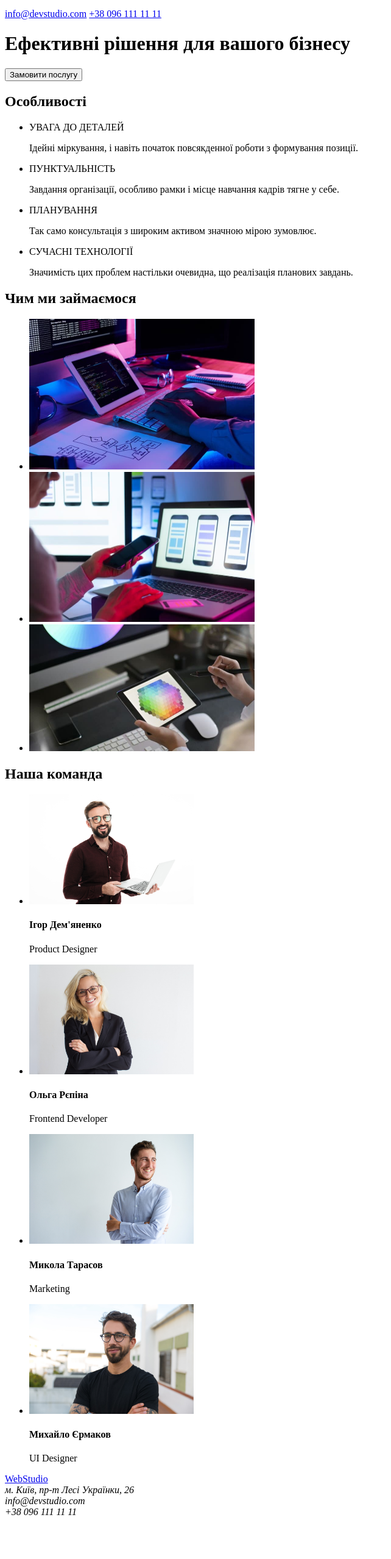
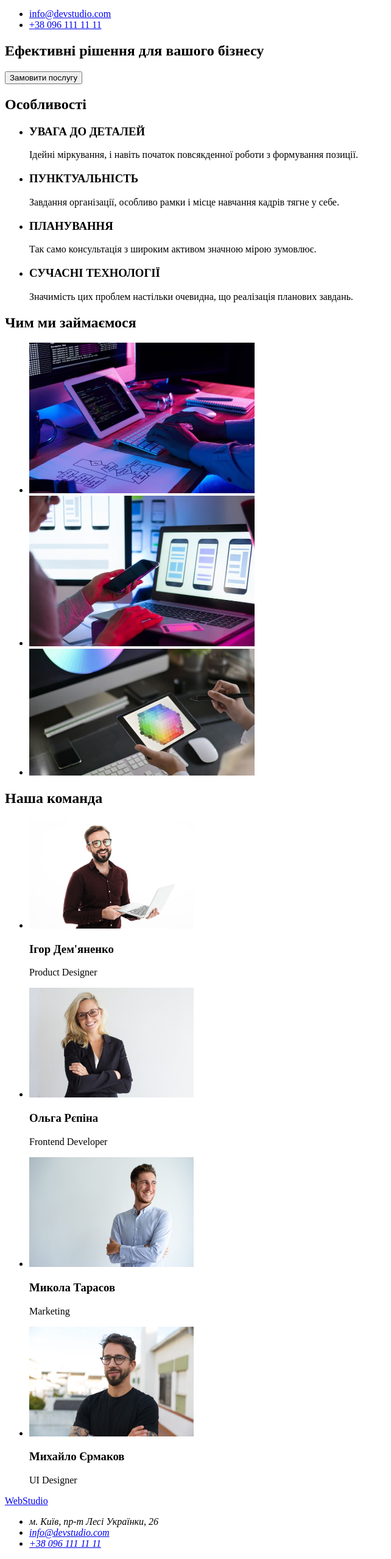
Before and after one commit to Putinjov/Putinjov-goit-markup-hw-01, a plain HTML site: page index.html in a window 1280 px wide. Shown: the part 98-2655 px from the top of the page at 61% size, without its empty margins (0-642 px from the left). Before the commit the page ends 2595 px from the top, so only its background shows below. Drawn offline with Linux system fonts and the light colour scheme.

Commit message:
Home Work 2 correction

```diff
--- a/index.html
+++ b/index.html
@@ -1,5 +1,5 @@
 <!DOCTYPE html>
-<html lang="en">
+<html lang="uk">
   <head>
     <meta charset="UTF-8" />
     <meta http-equiv="X-UA-Compatible" content="IE=edge" />
@@ -9,7 +9,7 @@
   <body>
     <!--Top Line-->
     <header>
-      <a href="/"><span>Web</span>Studio</a>
+      <a href="/">Web<span>Studio</span></a>
       <nav>
         <!-- Menu navigation -->
         <ul>
@@ -19,43 +19,47 @@
         </ul>
       </nav>
       <!--Contacts-->
-      <div>
-        <a href="mailto:info@devstudio.com">info@devstudio.com</a>
-        <a href="tel:+380961111111">+38 096 111 11 11</a>
-      </div>
+      <ul>
+        <li>
+          <a href="mailto:info@devstudio.com">info@devstudio.com</a>
+        </li>
+        <li>
+          <a href="tel:+380961111111">+38 096 111 11 11</a>
+        </li>
+      </ul>
     </header>
     <main>
       <!--Герой-->
-      <div>
+      <section>
         <h1>Ефективні рішення для вашого бізнесу</h1>
         <button type="button">Замовити послугу</button>
-      </div>
+      </section>
       <!--Особливості///Прихований заголовок-->
       <section>
         <h2>Особливості</h2>
         <ul>
           <li>
-            УВАГА ДО ДЕТАЛЕЙ
+            <h3>УВАГА ДО ДЕТАЛЕЙ</h3>
             <p>
               Ідейні міркування, і навіть початок повсякденної роботи з
               формування позиції.
             </p>
           </li>
           <li>
-            ПУНКТУАЛЬНІСТЬ
+            <h3>ПУНКТУАЛЬНІСТЬ</h3>
             <p>
               Завдання організації, особливо рамки і місце навчання кадрів тягне
               у себе.
             </p>
           </li>
           <li>
-            ПЛАНУВАННЯ
+            <h3>ПЛАНУВАННЯ</h3>
             <p>
               Так само консультація з широким активом значною мірою зумовлює.
             </p>
           </li>
           <li>
-            СУЧАСНІ ТЕХНОЛОГІЇ
+            <h3>СУЧАСНІ ТЕХНОЛОГІЇ</h3>
             <p>
               Значимість цих проблем настільки очевидна, що реалізація планових
               завдань.
@@ -71,19 +75,22 @@
             <img
               src="images/close-up-image-programer-working-his-desk-office_1098-18707.jpg"
               alt="Програміст працює за комп'ютером в офісі"
-              width="370"/>
+              width="370"
+            />
           </li>
           <li>
             <img
               src="images/web-ui-designers-are-developing-application-smartphones-team-creators-is-working-interface-mobile-phones_8119-2713.jpg"
               alt="Веб дизайнер розробляє інтерфейс програми для смартфону"
-              width="370"/>
+              width="370"
+            />
           </li>
           <li>
             <img
               src="images/creative-artist-web-design-with-working-colour-selection-graphic-tablet_35674-1119.jpg"
               alt="Веб дизайнер обирає колір з палітри на планшеті"
-              width="370"/>
+              width="370"
+            />
           </li>
         </ul>
       </section>
@@ -93,43 +100,41 @@
         <ul>
           <li>
             <img src="images/4853.jpg" alt="Photo" width="270" />
-            <div>
-              <h4><b>Ігор Дем'яненко</b></h4>
-              <p>Product Designer</p>
-            </div>
+              <h3>Ігор Дем'яненко</h3>
+              <p lang="en">Product Designer</p>
           </li>
           <li>
             <img src="images/5844.jpg" alt="Photo" width="270" />
-            <div>
-              <h4><b>Ольга Рєпіна</b></h4>
-              <p>Frontend Developer</p>
-            </div>
+              <h3>Ольга Рєпіна</h3>
+              <p lang="en">Frontend Developer</p>
           </li>
 
           <li>
             <img src="images/16166.jpg" alt="Photo" width="270" />
-            <div>
-              <h4><b>Микола Тарасов</b></h4>
-              <p>Marketing</p>
-            </div>
+              <h3>Микола Тарасов</h3>
+              <p lang="en">Marketing</p>
           </li>
           <li>
             <img src="images/2968.jpg" alt="Photo" width="270" />
-            <div>
-              <h4><b>Михайло Єрмаков</b></h4>
-              <p>UI Designer</p>
-            </div>
+              <h3>Михайло Єрмаков</h3>
+              <p lang="en">UI Designer</p>
           </li>
         </ul>
       </section>
     </main>
     <!--Підвал-->
     <footer>
-      <a href="/"><span>Web</span>Studio</a>
+      <a href="/">Web<span>Studio</span></a>
       <address>
-        м. Київ, пр-т Лесі Українки, 26<br />
-        info@devstudio.com<br />
-        +38 096 111 11 11<br />
+        <ul>
+          <li>м. Київ, пр-т Лесі Українки, 26</li>
+          <li>
+            <a href="mailto:info@devstudio.com">info@devstudio.com</a>
+          </li>
+          <li>
+            <a href="tel:+380961111111">+38 096 111 11 11</a>
+          </li>
+        </ul>
       </address>
     </footer>
   </body>
```
